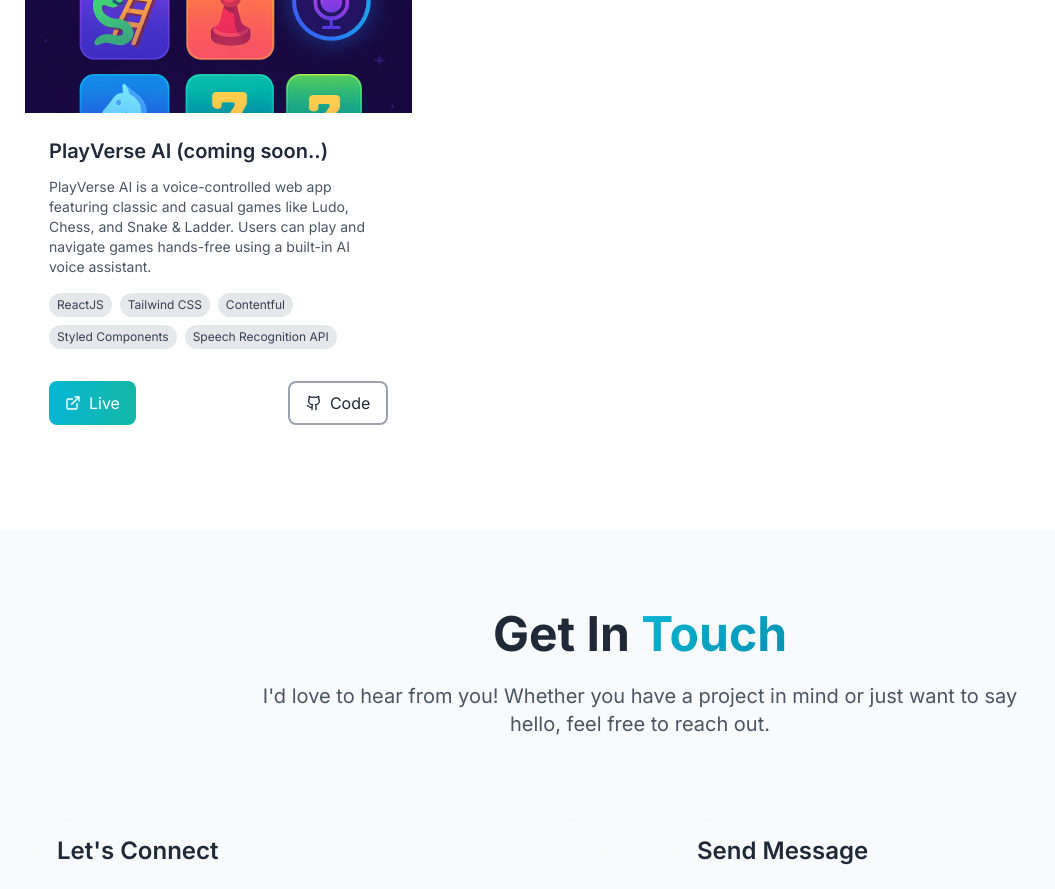
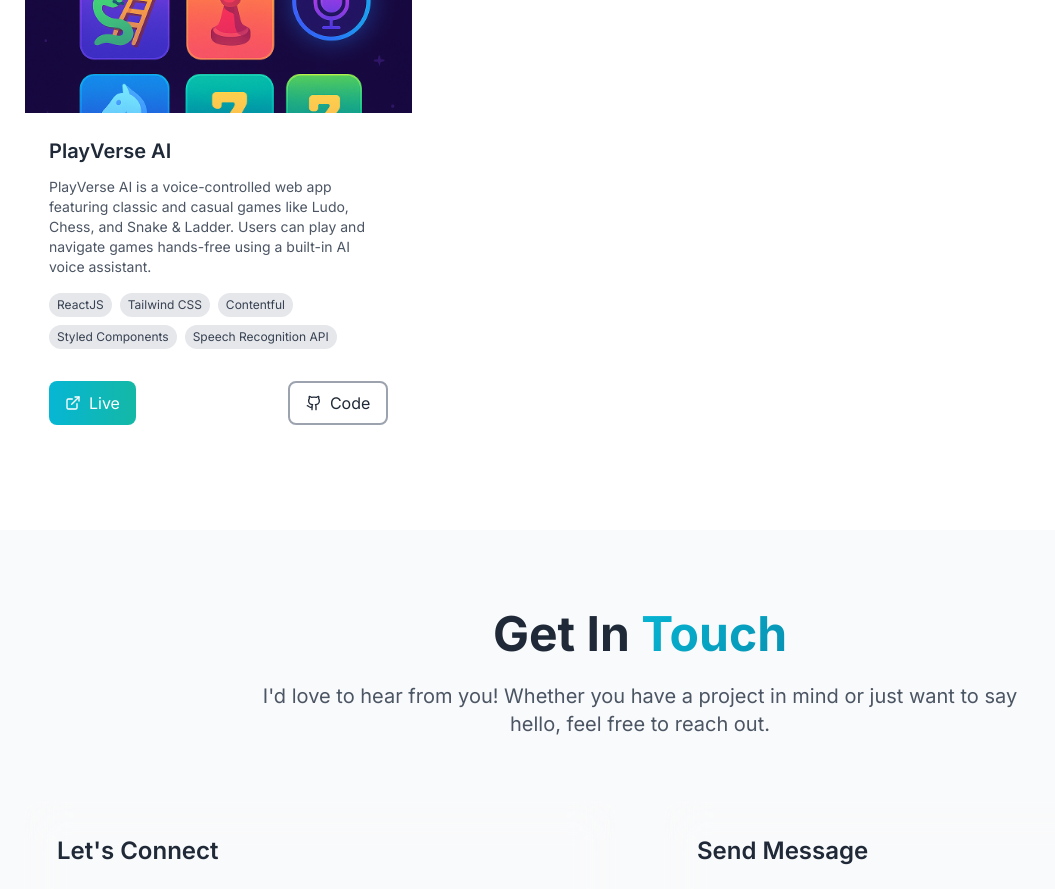
Before and after one commit to Aditi1318/portfolio, a React (Vite) app in the folder portfolio/: page / in a window 1280 px wide. Shown: the part 4520-5409 px from the top of the page, without its empty margins (0-1055 px from the left). Built offline with nearby package versions, Linux system fonts and the light colour scheme.

Commit message:
added playverse live url

```diff
--- a/portfolio/src/components/Projects.jsx
+++ b/portfolio/src/components/Projects.jsx
@@ -102,12 +102,12 @@
 
         {
             id: 6,
-            title: "PlayVerse AI (coming soon..)",
+            title: "PlayVerse AI",
             description:
                 "PlayVerse AI is a voice-controlled web app featuring classic and casual games like Ludo, Chess, and Snake & Ladder. Users can play and navigate games hands-free using a built-in AI voice assistant.",
             image: "/game.png",
             tech: ["ReactJS", "Tailwind CSS", "Contentful", "Styled Components", "Speech Recognition API"],
-            liveUrl: "https://github.com/Aditi1318/playverse-ai",
+            liveUrl: "https://playverse-ai.vercel.app/",
             githubUrl: "https://github.com/Aditi1318/playverse-ai",
             category: "Web App",
             icon: Puzzle,
```
